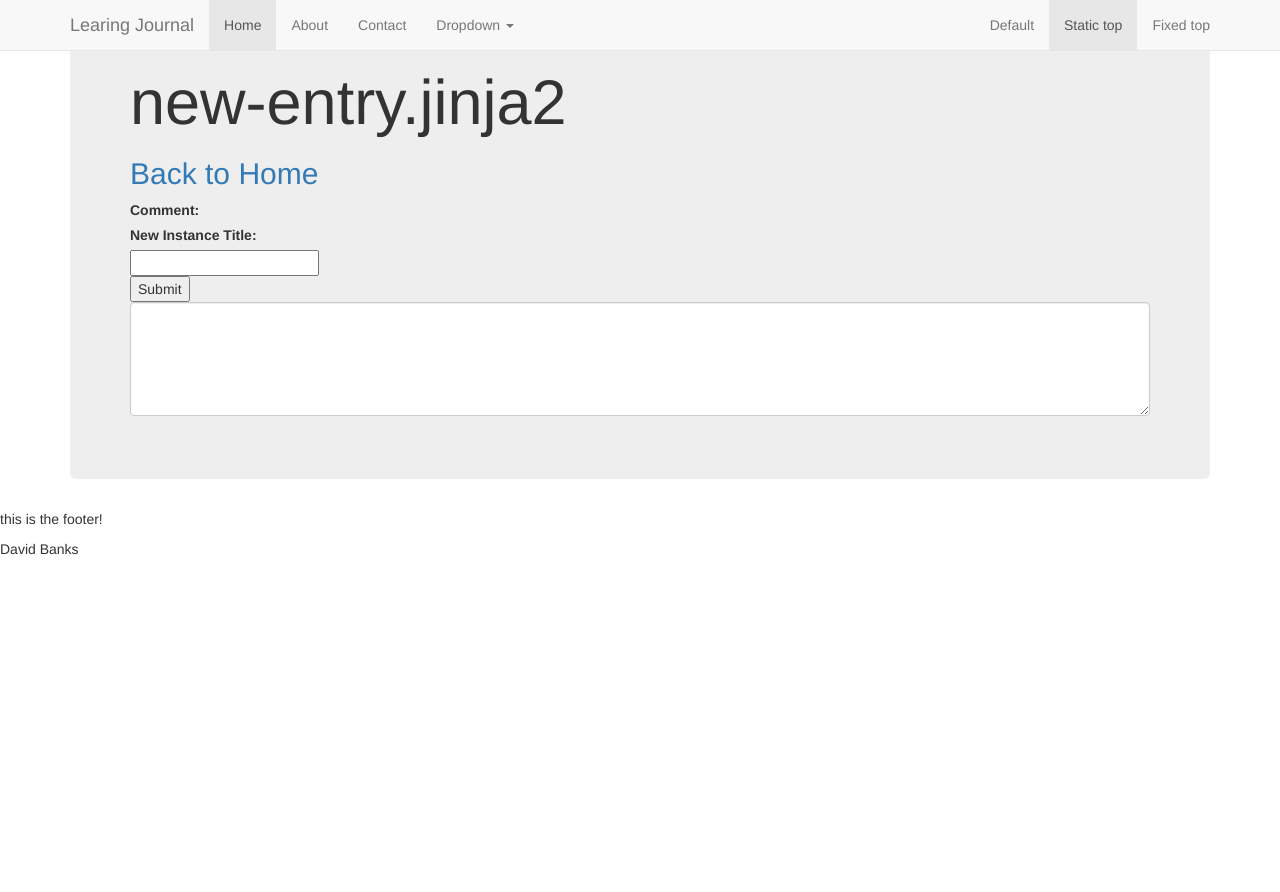
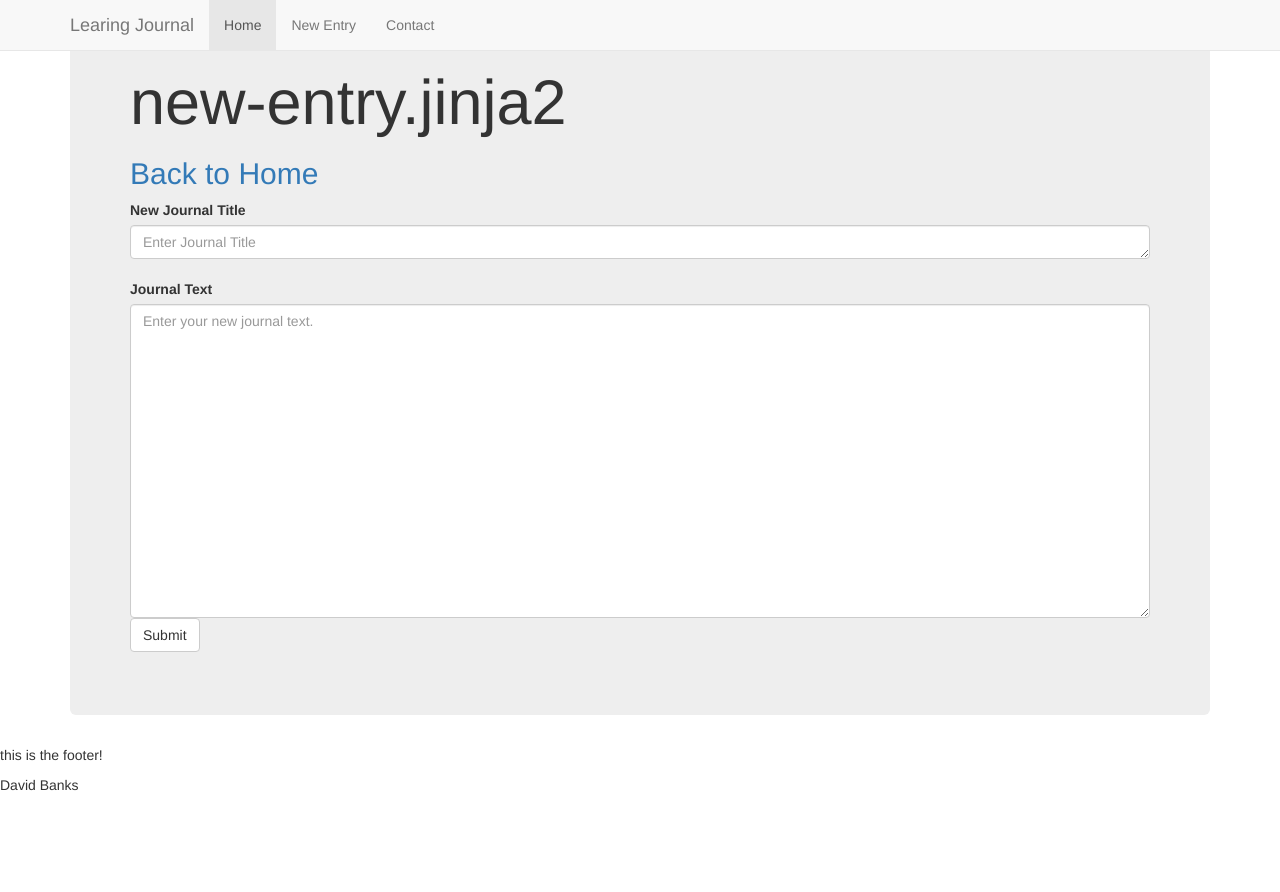
Before and after one commit to crashtack/learning_journal, a Python web app: template learing_journal/templates/new-entry.jinja2 in a window 1280 px wide. Shown: the top 892 px of the page. Run offline with Jinja, Linux system fonts and the light colour scheme; the template is opened without the code that fills it, so the values that code supplies are empty; some libraries are stand-ins or nearby versions.

Commit message:
working on new-entry

```diff
--- a/learing_journal/routes.py
+++ b/learing_journal/routes.py
@@ -1,5 +1,5 @@
 def includeme(config):
-    #config.add_static_view('static', 'static', cache_max_age=3600)
+    config.add_static_view('static', 'static', cache_max_age=3600)
     config.add_route('home', '/')
     config.add_route('create', '/journal/new-entry')
     config.add_route('detail', '/journal/{id:\d+}')
--- a/learing_journal/templates/home.jinja2
+++ b/learing_journal/templates/home.jinja2
@@ -6,10 +6,10 @@
       {% for entry in entries %}
           <article>
               <h3><a href="{{request.route_url('detail',id=entry.id)}}">{{ entry.title }}</a></h3>
-              <hr />
-              <p>Created <strong>{{ entry.date }}</strong></p>
-              <hr />
+              <!-- <hr /> -->
+              <h5>Created: <strong>{{ entry.date }}</strong></h5>
               <p>{{ entry.body | safe }}</p>
+              <br/>
           </article>
       {% endfor %}
     </dir>
--- a/learing_journal/templates/layout.jinja2
+++ b/learing_journal/templates/layout.jinja2
@@ -44,14 +44,14 @@
             <span class="icon-bar"></span>
             <span class="icon-bar"></span>
           </button>
-          <a class="navbar-brand" href="#">Learing Journal</a>
+          <a class="navbar-brand" href="{{ request.route_url('home') }}">Learing Journal</a>
         </div>
         <div id="navbar" class="navbar-collapse collapse">
           <ul class="nav navbar-nav">
             <li class="active"><a href="{{ request.route_url('home') }}">Home</a></li>
-            <li><a href="#about">About</a></li>
+            <li><a href="{{request.route_url('create')}}">New Entry</a></li>
             <li><a href="#contact">Contact</a></li>
-            <li class="dropdown">
+            <!-- <li class="dropdown">
               <a href="#" class="dropdown-toggle" data-toggle="dropdown" role="button" aria-haspopup="true" aria-expanded="false">Dropdown <span class="caret"></span></a>
               <ul class="dropdown-menu">
                 <li><a href="#">Action</a></li>
@@ -62,13 +62,13 @@
                 <li><a href="#">Separated link</a></li>
                 <li><a href="#">One more separated link</a></li>
               </ul>
-            </li>
+            </li> -->
           </ul>
-          <ul class="nav navbar-nav navbar-right">
+          <!-- <ul class="nav navbar-nav navbar-right">
             <li><a href="../navbar/">Default</a></li>
             <li class="active"><a href="./">Static top <span class="sr-only">(current)</span></a></li>
             <li><a href="../navbar-fixed-top/">Fixed top</a></li>
-          </ul>
+          </ul> -->
         </div><!--/.nav-collapse -->
       </div>
     </nav>
--- a/learing_journal/templates/new-entry.jinja2
+++ b/learing_journal/templates/new-entry.jinja2
@@ -3,18 +3,20 @@
 
 <div class="jumbotron">
   <h1>new-entry.jinja2</h1>
+  <!-- TODO: Wrap the back to home link in a button -->
   <h2><a href='/'>Back to Home</a></h2>
   <div class="form-group">
-    <label for="comment">Comment:</label>
     {% if data %}
     <h1>{{ data.name }}</h1>
     {% endif %}
-    <form action="{{ request.route_url('create') }}" method="POST">
-      <label for="title">New Instance Title: </label><br/>
-      <input type="text" name="name"/><br/>
-      <input type="submit" value="Submit"/>
+    <form action="{{ request.route_url('home') }}" method="POST">
+      <label for="title">New Journal Title</label><br/>
+      <textarea class="form-control" rows="1" maxlength="100" id="title" name="title" placeholder="Enter Journal Title"></textarea>
+      <br/>
+      <label for="title">Journal Text</label><br/>
+      <textarea class="form-control" rows="15" id="body" name="body" placeholder="Enter your new journal text."></textarea>
+      <button type="submit" class="btn btn-default">Submit</button>
     </form>
-    <textarea class="form-control" rows="5" id="comment"></textarea>
   </div>
 </div>
 
```
Also changed, not shown: learing_journal/templates/edit-entry.jinja2 (+4 -4 lines), learing_journal/templates/single-entry.jinja2 (+9 -9 lines), learing_journal/views/default.py (+21 -13 lines).
